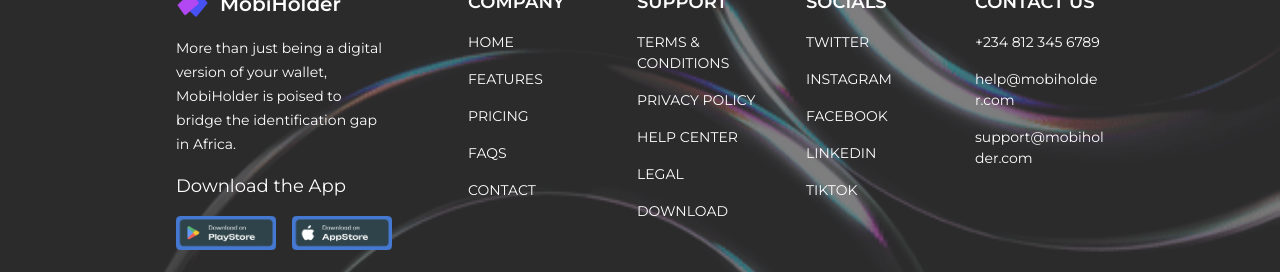
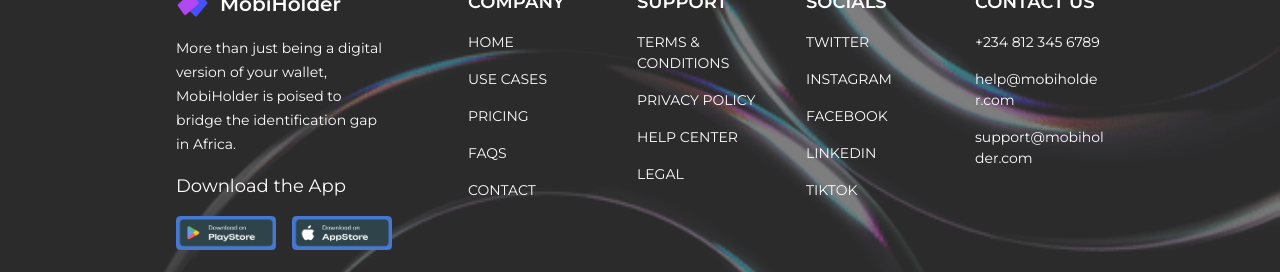
Before and after one commit to Greenmouse-Experts/Mobi-holder, a React (Vite) app: page / in a window 1280 px wide. Shown: the part 6408-6680 px from the top of the page. Built offline with nearby package versions, Linux system fonts and the light colour scheme.

Commit message:
changes made to footer

```diff
--- a/src/modules/Home/layouts/Footer.jsx
+++ b/src/modules/Home/layouts/Footer.jsx
@@ -43,7 +43,7 @@
                                 <h3 className="text-lg font-semibold">COMPANY</h3>
                                 <ul className="space-y-4">
                                     <li><a href="#" className="uppercase">Home</a></li>
-                                    <li><a href="#" className="uppercase">Features</a></li>
+                                    <li><Link to='#useCases' className="uppercase">Use Cases</Link></li>
                                     <li><a href="#" className="uppercase">Pricing</a></li>
                                     <li><a href="#" className="uppercase">FAQs</a></li>
                                     <li><a href="#" className="uppercase">Contact</a></li>
@@ -58,7 +58,6 @@
                                     <li><Link to='/legal' className="uppercase">Privacy Policy</Link></li>
                                     <li><a href="#" className="uppercase">Help Center</a></li>
                                     <li><Link to='/legal' className="uppercase">Legal</Link></li>
-                                    <li><a href="#" className="uppercase">Download</a></li>
                                 </ul>
                             </div>
 
```
